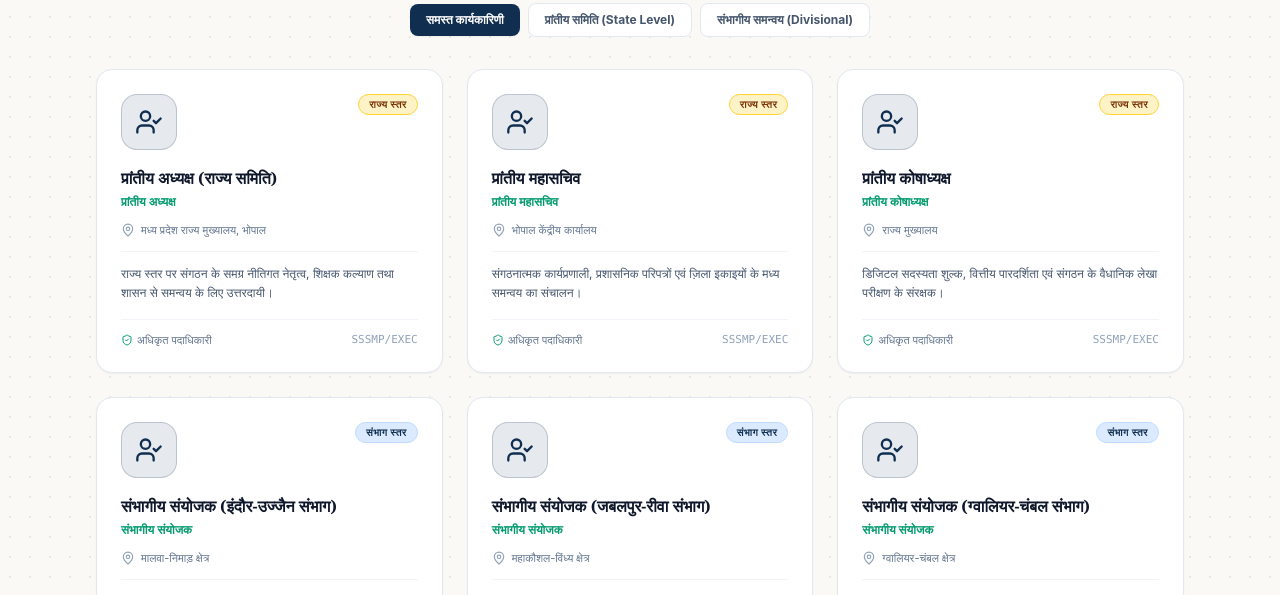
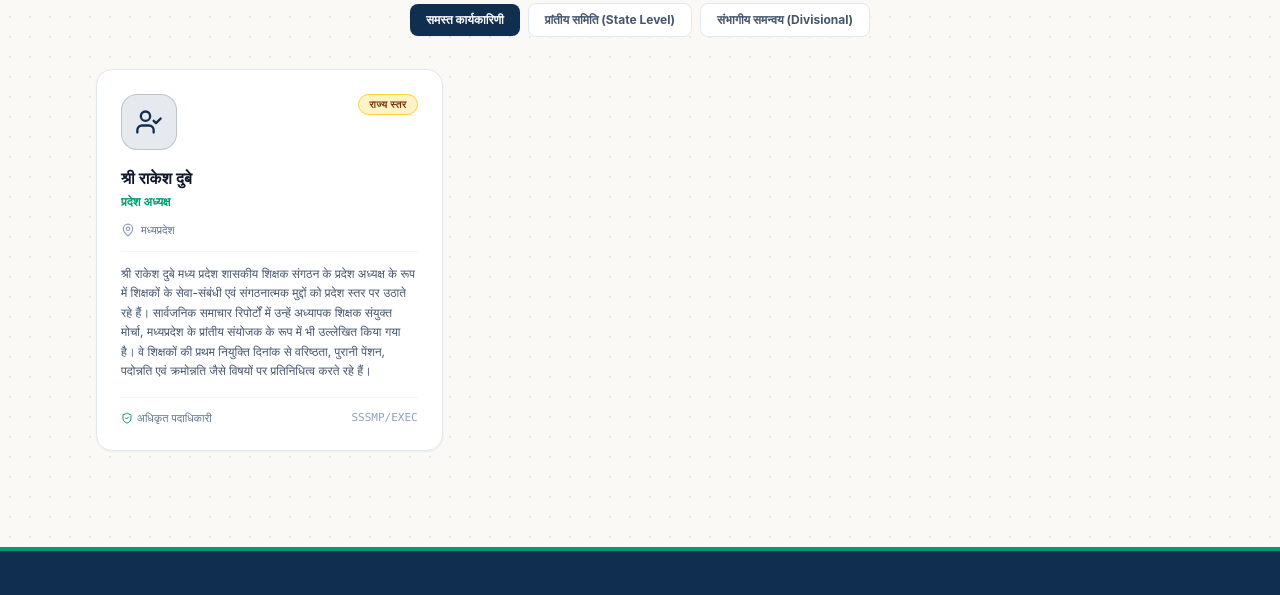
Before and after one commit to harshvardhan-it/sssmp-portal, a React (Vite) app in the folder frontend/: page /#/leadership in a window 1280 px wide. Shown: the part 357-952 px from the top of the page. Built offline with nearby package versions, Linux system fonts and the light colour scheme; no server answers.

Commit message:
Add Rakesh Dubey leadership profile and TET advocacy

```diff
--- a/frontend/src/data/leadershipData.ts
+++ b/frontend/src/data/leadershipData.ts
@@ -2,75 +2,28 @@ import type { LeaderItem } from '../types';
 
 export const LEADERSHIP_DATA: LeaderItem[] = [
   {
-    id: 'lead-1',
-    name: 'State President (Provincial Head)',
-    nameHi: 'प्रांतीय अध्यक्ष (राज्य समिति)',
-    role: 'Provincial President',
-    roleHi: 'प्रांतीय अध्यक्ष',
+    id: 'rakesh-dubey',
+    name: 'Rakesh Dubey',
+    nameHi: 'श्री राकेश दुबे',
+    role: 'State President',
+    roleHi: 'प्रदेश अध्यक्ष',
     level: 'state',
-    region: 'Madhya Pradesh State HQ, Bhopal',
-    regionHi: 'मध्य प्रदेश राज्य मुख्यालय, भोपाल',
-    bioHi: 'राज्य स्तर पर संगठन के समग्र नीतिगत नेतृत्व, शिक्षक कल्याण तथा शासन से समन्वय के लिए उत्तरदायी।',
-    bioEn: 'Responsible for overall strategic leadership, teacher welfare representation and liaison with state education department.',
-  },
-  {
-    id: 'lead-2',
-    name: 'General Secretary (State Level)',
-    nameHi: 'प्रांतीय महासचिव',
-    role: 'General Secretary',
-    roleHi: 'प्रांतीय महासचिव',
-    level: 'state',
-    region: 'Bhopal Central Office',
-    regionHi: 'भोपाल केंद्रीय कार्यालय',
-    bioHi: 'संगठनात्मक कार्यप्रणाली, प्रशासनिक परिपत्रों एवं ज़िला इकाइयों के मध्य समन्वय का संचालन।',
-    bioEn: 'Oversees organizational operations, administrative circulars, and statewide district coordination.',
-  },
-  {
-    id: 'lead-3',
-    name: 'State Treasurer',
-    nameHi: 'प्रांतीय कोषाध्यक्ष',
-    role: 'Provincial Treasurer',
-    roleHi: 'प्रांतीय कोषाध्यक्ष',
-    level: 'state',
-    region: 'State Headquarters',
-    regionHi: 'राज्य मुख्यालय',
-    bioHi: 'डिजिटल सदस्यता शुल्क, वित्तीय पारदर्शिता एवं संगठन के वैधानिक लेखा परीक्षण के संरक्षक।',
-    bioEn: 'Custodian of digital membership accounts, statutory compliance, and transparent financial reporting.',
-  },
-  {
-    id: 'lead-4',
-    name: 'Divisional In-Charge (Indore & Ujjain)',
-    nameHi: 'संभागीय संयोजक (इंदौर-उज्जैन संभाग)',
-    role: 'Divisional Coordinator',
-    roleHi: 'संभागीय संयोजक',
-    level: 'division',
-    region: 'Malwa-Nimar Region',
-    regionHi: 'मालवा-निमाड़ क्षेत्र',
-    bioHi: 'मालवा संभाग अंतर्गत ज़िला इकाइयों के संगठन विस्तार एवं शिक्षक संवाद का प्रभार।',
-    bioEn: 'Directs district committees and grassroot teacher dialogues across the Malwa-Nimar region.',
-  },
-  {
-    id: 'lead-5',
-    name: 'Divisional In-Charge (Jabalpur & Rewa)',
-    nameHi: 'संभागीय संयोजक (जबलपुर-रीवा संभाग)',
-    role: 'Divisional Coordinator',
-    roleHi: 'संभागीय संयोजक',
-    level: 'division',
-    region: 'Mahakoshal-Vindhya Region',
-    regionHi: 'महाकौशल-विंध्य क्षेत्र',
-    bioHi: 'महाकौशल एवं विंध्य क्षेत्र के शिक्षकों के सेवा संवर्ग संरक्षण एवं सदस्यता अभियान का नेतृत्व।',
-    bioEn: 'Leads teacher support drives and membership registration initiatives across Mahakoshal and Vindhya.',
-  },
-  {
-    id: 'lead-6',
-    name: 'Divisional In-Charge (Gwalior-Chambal)',
-    nameHi: 'संभागीय संयोजक (ग्वालियर-चंबल संभाग)',
-    role: 'Divisional Coordinator',
-    roleHi: 'संभागीय संयोजक',
-    level: 'division',
-    region: 'Gwalior-Chambal Region',
-    regionHi: 'ग्वालियर-चंबल क्षेत्र',
-    bioHi: 'उत्तरी मध्य प्रदेश के जिलों में ब्लॉक इकाइयों के सशक्तीकरण एवं शैक्षिक नवाचार प्रकोष्ठ का संचालन।',
-    bioEn: 'Empowering block level committees and spearheading academic welfare cells across North MP.',
+    region: 'Madhya Pradesh',
+    regionHi: 'मध्यप्रदेश',
+    bioHi: 'श्री राकेश दुबे मध्य प्रदेश शासकीय शिक्षक संगठन के प्रदेश अध्यक्ष के रूप में शिक्षकों के सेवा-संबंधी एवं संगठनात्मक मुद्दों को प्रदेश स्तर पर उठाते रहे हैं। सार्वजनिक समाचार रिपोर्टों में उन्हें अध्यापक शिक्षक संयुक्त मोर्चा, मध्यप्रदेश के प्रांतीय संयोजक के रूप में भी उल्लेखित किया गया है। वे शिक्षकों की प्रथम नियुक्ति दिनांक से वरिष्ठता, पुरानी पेंशन, पदोन्नति एवं क्रमोन्नति जैसे विषयों पर प्रतिनिधित्व करते रहे हैं।',
+    bioEn: 'Rakesh Dubey has been publicly identified as the State President of the Madhya Pradesh Government Teachers’ Organisation. News reports have also described him as a provincial convener of the Adhyapak Shikshak Sanyukt Morcha, Madhya Pradesh. His reported representation includes first-appointment-based seniority, the old pension scheme, promotions and other service-related issues.',
+    facebookUrl: 'https://www.facebook.com/rakesh.dubey.14418',
+    highlightsHi: [
+      'कार्यरत एवं दीर्घसेवी शिक्षकों पर TET अनिवार्यता लागू किए जाने के विरुद्ध संगठनात्मक प्रतिनिधित्व और आंदोलन।',
+      'TET संबंधी आदेश पर विभाग से स्पष्टीकरण की मांग तथा आवश्यकता पड़ने पर न्यायिक विकल्प अपनाने की सार्वजनिक घोषणा।',
+      'शिक्षकों की प्रथम नियुक्ति दिनांक से वरिष्ठता एवं सेवा अवधि की गणना की मांग।',
+      'पुरानी पेंशन, पदोन्नति, क्रमोन्नति एवं सेवानिवृत्ति लाभों से जुड़े मुद्दे।',
+    ],
+    highlightsEn: [
+      'Organisational representation and protests opposing the retrospective application of TET requirements to serving and long-serving teachers.',
+      'Sought departmental clarification on the TET order and publicly stated that legal remedies may be considered if the issue remains unresolved.',
+      'Advocacy for seniority and service counting from the original appointment date.',
+      'Representation on the old pension scheme, promotions, career progression and retirement benefits.',
+    ],
   },
 ];
```
